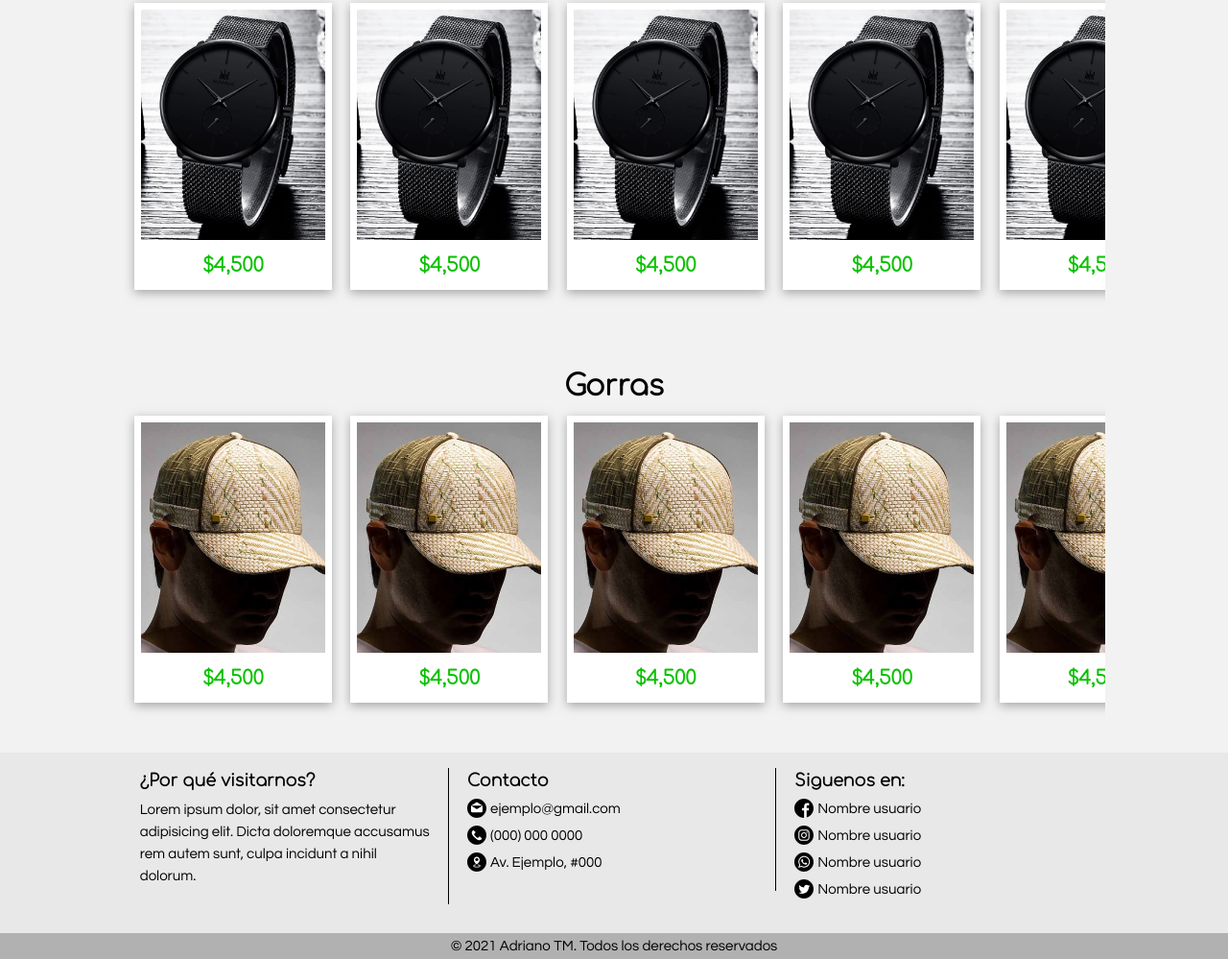
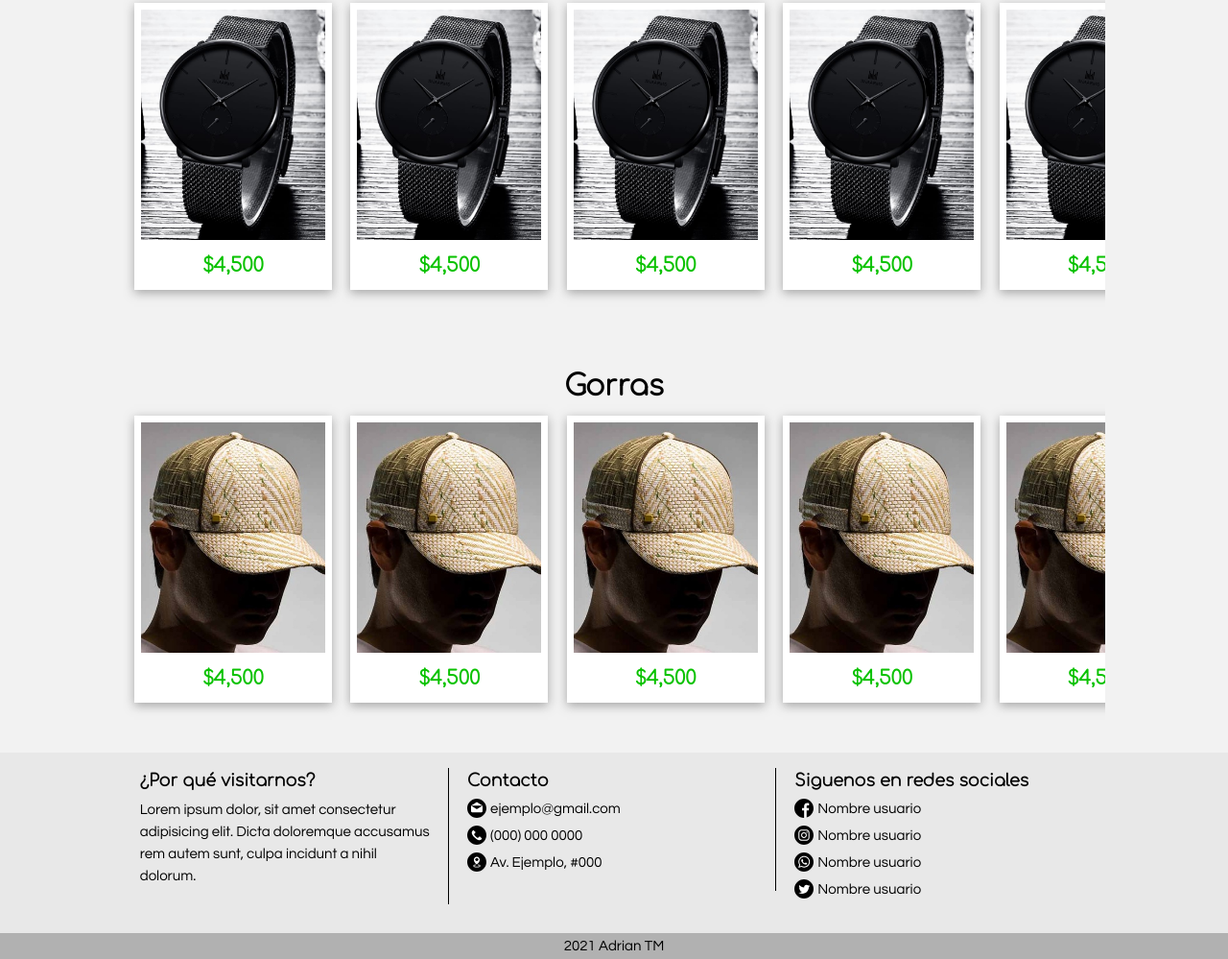
Before and after one commit to adriantaf/tienda-de-ropa, a plain HTML site: page accesorios.html in a window 1280 px wide. Shown: the part 1380-2379 px from the top of the page at 96% size. Drawn offline with Linux system fonts and the light colour scheme.

Commit message:
Finalizado

```diff
--- a/accesorios.html
+++ b/accesorios.html
@@ -332,8 +332,8 @@
 						<li><a href="#" class="links-datos-footer"><img src="recursos/iconos/ubicacion.svg" alt=""><small>Av. Ejemplo, #000</small></a></li>
 					</ul>
 				</article>
-				<article class="datos-article datos-article-ultimo">
-					<h5>Siguenos en:</h5>
+				<article class="datos-article">
+					<h5>Siguenos en redes sociales</h5>
 					<ul>
 						<li><a href="#" class="links-datos-footer"><img src="recursos/iconos/facebook.svg" alt=""><small>Nombre usuario</small></a></li>
 						<li><a href="#" class="links-datos-footer"><img src="recursos/iconos/instagram.svg" alt=""><small>Nombre usuario</small></a></li>
@@ -345,7 +345,7 @@
 		</div>
 		<div class="contenedor-copyright">
 			<div class="contenedor-elementos">
-				<small>&copy; 2021 Adriano TM. Todos los derechos reservados</small>
+				<small>2021 Adrian TM</small>
 			</div>
 		</div>
 	</footer>
```
Also changed, not shown: calzado.html (+3 -3 lines), contacto.html (+3 -3 lines), enviado.html (+3 -3 lines), index.html (+1 -1 lines), ropa.html (+3 -3 lines).
